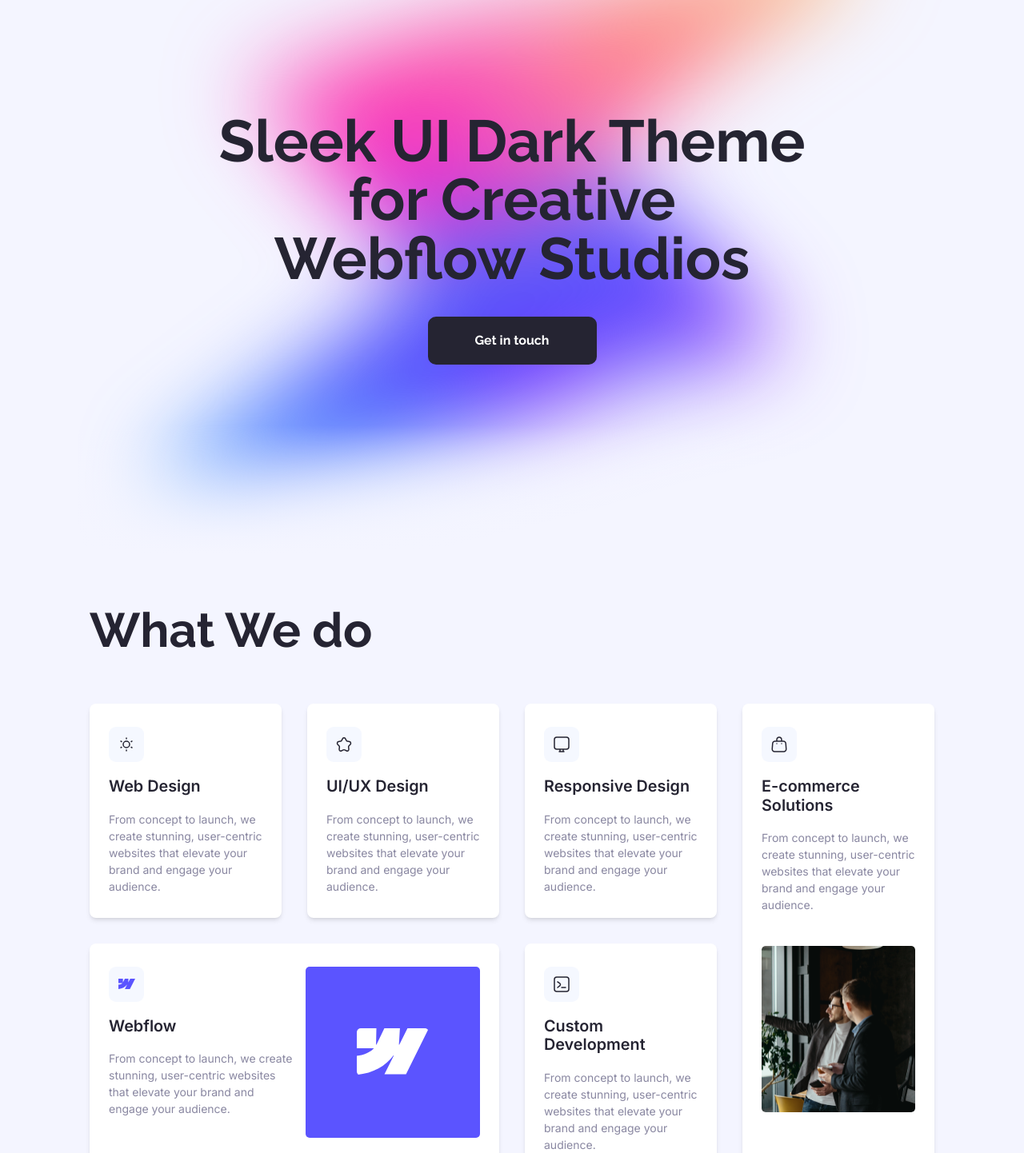
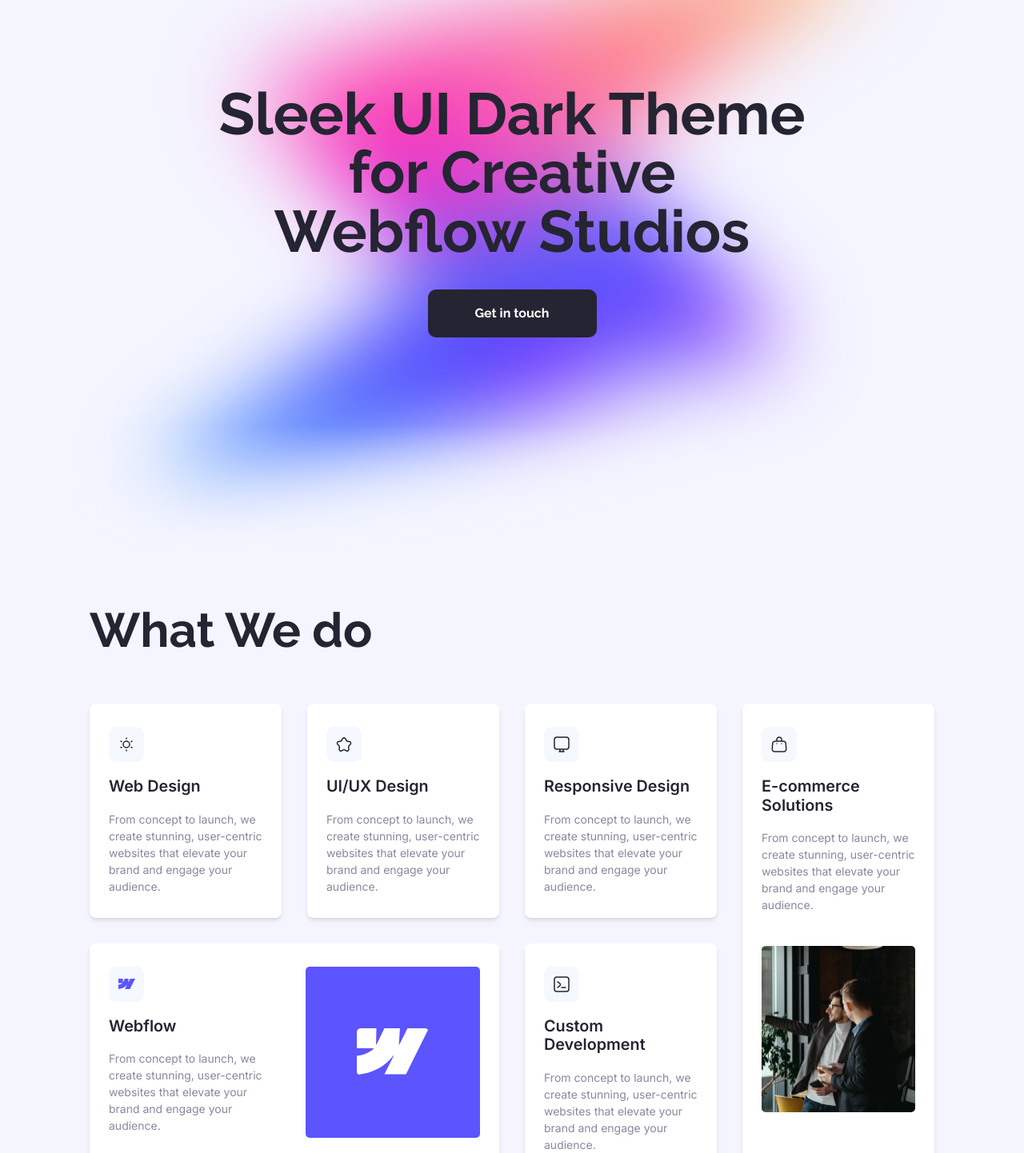
Before and after one commit to ht1423/FasterUI, a React (Vite) app: page / in a window 1280 px wide. Shown: the part 108-1550 px from the top of the page at 80% size. Built offline with nearby package versions, Linux system fonts and the light colour scheme.

Commit message:
ui updated again

```diff
--- a/src/components/HeroComp/MainHeading.jsx
+++ b/src/components/HeroComp/MainHeading.jsx
@@ -2,7 +2,7 @@ import React from "react";
 
 function MainHeading() {
   return (
-    <div className=" xl:w-[764px] flex flex-col items-center mx-[40px] xl:mx-auto mt-[104px]">
+    <div className=" xl:w-[764px] flex flex-col items-center mx-[40px] xl:mx-auto mt-[70px]">
 
       {/*Hero Section Main Heading*/}
       <h1 className="text-[#252432] raleway font-bold text-[35px] sm:text-[50px] md:text-[60px] xl:text-[73.34px] leading-[100%] tracking-normal text-center"> Sleek UI Dark Theme <br></br> for Creative <br></br> Webflow Studios </h1>
--- a/src/components/WhatWeDoComp/Cards.jsx
+++ b/src/components/WhatWeDoComp/Cards.jsx
@@ -17,7 +17,7 @@ function Card({ icon, title, description, rightImage, downImage, colSpan, rowSpa
         <h3 className="mt-[19px] inter font-[600] text-[19.77px] leading-[120%] text-[#252432]"> {title} </h3>
 
         {/* Paragraph */}
-        <p className="mt-[18px] max-w-[231px] inter font-normal text-[14px] leading-[150%] text-[#8987A1]"> {description} </p>
+        <p className="mt-[18px] inter font-normal text-[14px] leading-[150%] text-[#8987A1]"> {description} </p>
 
         {/* Down Image */}
         {downImage && (
@@ -27,7 +27,7 @@ function Card({ icon, title, description, rightImage, downImage, colSpan, rowSpa
 
       {/* Right Image */}
       {rightImage && (
-        <div className="flex-shrink-0 bg-[#5B54FF] w-[30%] lg:w-[40%] h-full xl:w-[218px] xl:h-[214px] ml-[15px] sm:ml-0 flex justify-center items-center rounded-[5px] overflow-hidden">
+        <div className="flex-shrink-0 bg-[#5B54FF] w-[30%] lg:w-[40%] h-full xl:w-[218px] xl:h-[214px] ml-[15px] md:ml-[35px] lg:ml-[50px] sm:ml-0 flex justify-center items-center rounded-[5px] overflow-hidden">
           <img src={rightImage} alt={`${title} right`} className="rounded-[5px] h-[30px] md:h-[40px] lg:h-[50px] xl:h-[59.15px]"
           />
         </div>
--- a/src/sections/Contact.jsx
+++ b/src/sections/Contact.jsx
@@ -8,10 +8,11 @@ function Contact() {
     <section className="relative pt-24 w-full flex justify-center items-center  sm:pb-12 pb-8 md:pb-24">
 
       {/* Gradient background */}
-      <img src={Gradient} alt=""  className="absolute z-0 w-full max-w-[3004px] max-h-[600px py-24 sm:max-h-[800px] md:max-h-[1000px] lg:max-h-[1228px] left-0 opacity-100 "/>
+      <img src={Gradient} alt=""  className="absolute z-0 w-full h-[1228px] left-0 opacity-100 mt-[-270px] md:mt-[-250px] lg:mt-[-320px] xl:mt-[-350px]"/>
 
       {/* Wheel Background Image */}
-      <div className="absolute w-[400px] h-[250px] sm:w-[400px] sm:h-[200px] md:w-[600px] md:h-[300px] lg:w-[800px] lg:h-[400px] xl:w-[1098px] xl:h-[525px] bottom-[380px] left-0 opacity-100 mix-blend-color-burn pointer-events-none bg-no-repeat bg-contain"
+      <div className="absolute w-[400px] h-[250px] sm:w-[400px] md:w-[600px] md:h-[300px] lg:w-[800px] lg:h-[400px] xl:w-[998px] xl:h-[525px]  left-0 opacity-100 mix-blend-color-burn pointer-events-none bg-no-repeat bg-contain top-[-50px] md:top-[-120px] lg:top-[-170px] xl:top-[-350px]"
+
         style={{
           backgroundImage: `url(${Wheel})`,
         }}
```
